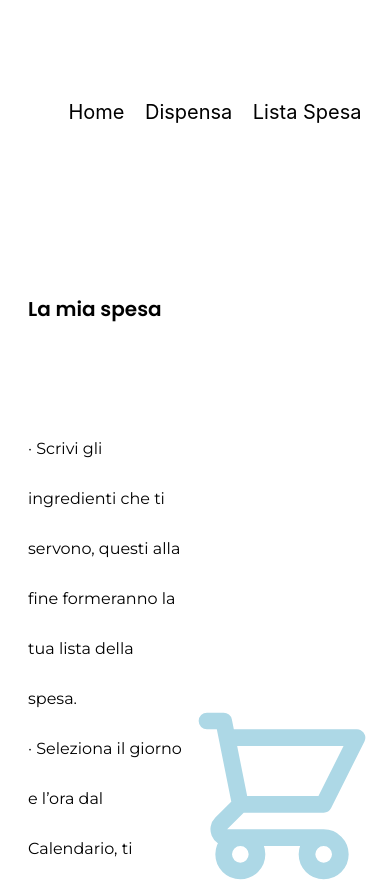
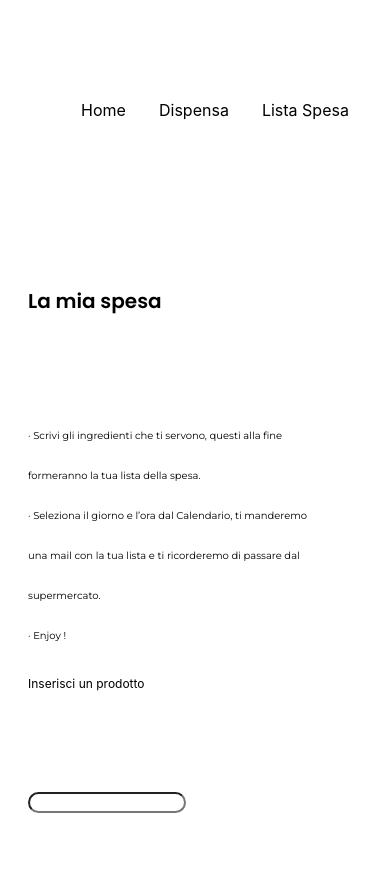
Before and after one commit to giulianotaro/ENJOY_reactapp, a React (Create React App) app: page /listaspesa in a window 390 px wide. Shown: the top 881 px of the page. Built offline with nearby package versions, Linux system fonts and the light colour scheme.

Commit message:
responsive css

```diff
--- a/src/App.scss
+++ b/src/App.scss
@@ -26,3 +26,41 @@ ul {
 
 #root {
 height: 20px;}
+
+@media only screen and ( max-width: 900px  ) {
+
+        ul {
+                display: flex;
+                flex-direction: row;
+                align-items: center;
+
+                list-style: none;
+                font-size: 16px;
+                color: black;
+                margin-top: 100px;
+
+
+                a {
+                   text-decoration: none;
+                   color: black;
+
+                &:hover {
+
+
+                        background-color: lightblue;
+                        border-radius: 10px;
+                        padding: 2px;
+
+
+                }}
+
+        }
+
+        #root {
+        height: 10px;}
+
+
+
+
+
+}
--- a/src/components/Carousel/Carousel.module.scss
+++ b/src/components/Carousel/Carousel.module.scss
@@ -51,13 +51,13 @@ img {
 
 
 
-/* @media only screen and (max-width: 768px) {
+ @media only screen and (max-width: 900px) {
   .carousel {
     overflow-x: scroll;
   }
 
   .carousel::after {
-    content: "-->";
+    content: "·";
     position: absolute;
     top: 50vh;
     right: 0;
@@ -66,4 +66,10 @@ img {
   .carousel__buttons {
     display: none;
   }
-} */
+
+  h1 { text-align: center;
+    font-size: 60px;}
+
+    p { text-align: center;
+      margin-top: -30px;}
+}
--- a/src/components/TextHome/TextHome.module.scss
+++ b/src/components/TextHome/TextHome.module.scss
@@ -2,7 +2,7 @@
 @import url("https://fonts.googleapis.com/css2?family=Montserrat&display=swap");
 
 .divone{
-  display: flex;
+display: flex;
 align-items: center;
 justify-content: space-around;}
 
@@ -44,3 +44,58 @@ justify-content: space-around;}
 
     }
   }
+
+  @media only screen and ( max-width: 900px  ) {
+
+    .divone{
+
+      min-width: 400px;
+      display: flex;
+      flex-direction: column;
+      align-items:center;
+      justify-content: space-around;}
+
+      .DivTextHome {
+        margin: 100px 0px 0px 20px;
+        width: 100%;
+
+
+        h3 {
+          font-size: 20px;
+          margin-left: 16px;
+          font-family: "Poppins", sans-serif;
+        }
+
+        p {
+          text-align: left;
+          font-size: 14px;
+          font-family: "Montserrat", sans-serif;
+
+
+          margin: 20px;
+          line-height: 40px;
+        }
+
+      }
+        .icons {
+
+          display: flex;
+          align-items: center;
+          font-size: 200px;
+
+
+
+          svg {
+
+
+              margin-top: 120px;
+              color: lightblue;
+
+
+
+
+          }
+        }
+
+
+  }
--- a/src/pages/Lista spesa/Listaspesa.module.scss
+++ b/src/pages/Lista spesa/Listaspesa.module.scss
@@ -1,9 +1,7 @@
 @import url("https://fonts.googleapis.com/css2?family=Montserrat&display=swap");
 @import url("https://fonts.googleapis.com/css2?family=Poppins:wght@600&display=swap");
 
-
 .Listaspesa {
-
   display: flex;
   align-items: center;
   justify-content: space-around;
@@ -17,8 +15,6 @@ justify-content: space-around;
       font-family: "Poppins", sans-serif;
     }
 
-
-
     .p {
       font-size: 16px;
       text-align: left;
@@ -28,12 +24,10 @@ justify-content: space-around;
     }
   }
 
-
   span {
     font-size: 12px;
     margin-left: 20px;
   }
-
 
   input {
     margin-top: 100px;
@@ -41,10 +35,56 @@ input {
     width: 50%;
     border-radius: 20px;
   }
-
 }
 
+.svg {
+  font-size: 200px;
+  color: lightblue;
+  margin-top: 120px;
+}
 
-.svg {font-size: 200px;
+@media only screen and (max-width: 900px) {
+  .Listaspesa {
+    max-width: 300px;
+    display: flex;
+    flex-direction: column;
+    align-items: center;
+    justify-content: space-around;
+
+    .divtext {
+      width: 100%;
+
+      .h3 {
+        font-size: 20px;
+        margin: 150px 0px -50px 20px;
+        font-family: "Poppins", sans-serif;
+      }
+
+      .p {
+        font-size: 10px;
+        text-align: left;
+        margin: 150px 0px 0px 20px;
+        line-height: 40px;
+        font-family: "Montserrat", sans-serif;
+      }
+    }
+
+    span {
+      font-size: 12px;
+      margin-left: 20px;
+    }
+
+    input {
+      margin-top: 100px;
+      margin-left: 20px;
+      width: 50%;
+      border-radius: 20px;
+    }
+  }
+
+  .svg {
+    font-size: 100px;
     color: lightblue;
-margin-top: 120px;}
+    margin-top: 120px;
+  }
+}
```
Lines whose indentation alone changed are shown as unchanged.
